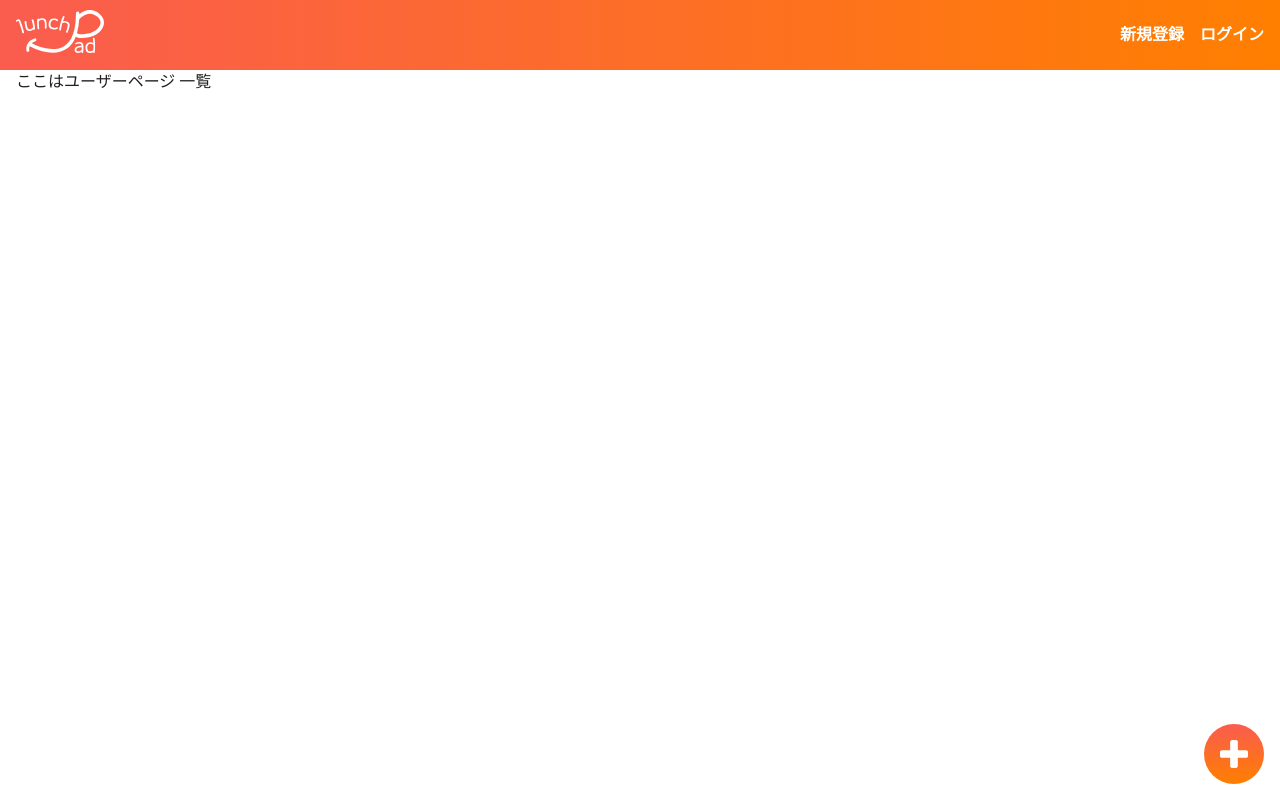
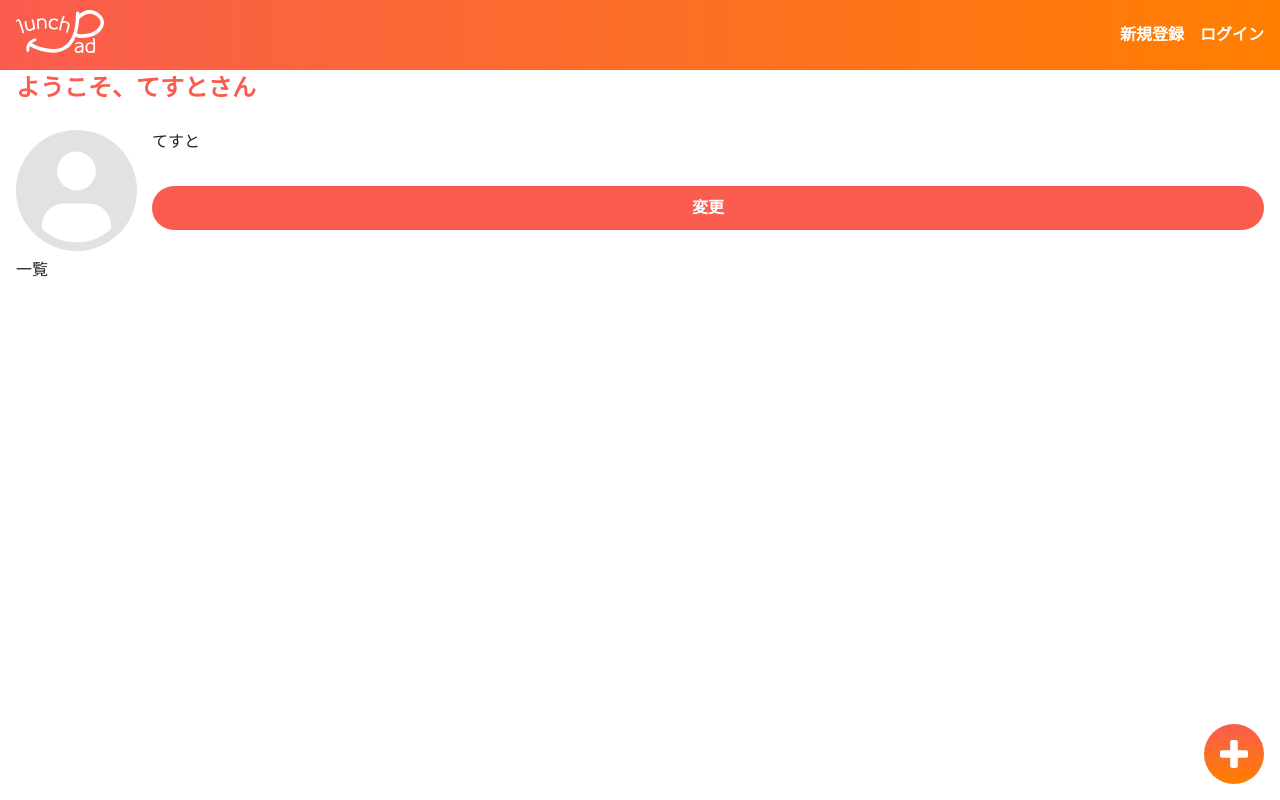
Before and after one commit to JOKOJOKO405/original-app, a Nuxt app: page /user/1 in a window 1280 px wide. Built offline with nearby package versions, Linux system fonts and the light colour scheme.

Commit message:
Add ユーザーコンポーネント差込

```diff
--- a/pages/user/_id.vue
+++ b/pages/user/_id.vue
@@ -1,6 +1,6 @@
 <template>
   <div class="inner">
-    ここはユーザーページ
+    <User name="てすと" />
     <ModalBase v-if="isEditing" @close-modal="closeModal">
       <EditProfile />
     </ModalBase>
@@ -13,12 +13,14 @@
 </template>
 
 <script>
+import User from '~/components/User'
 import ModalBase from '~/components/ModalBase'
 import EditProfile from '~/components/EditProfile'
 import CreatePost from '~/components/CreatePost'
 import AddButton from '~/components/AddButton'
 export default {
   components: {
+    User,
     ModalBase,
     EditProfile,
     AddButton,
@@ -35,7 +37,7 @@ export default {
       this.isCreate = false
     },
     editProfile(){
-      this.isCreate = true
+      this.isEditing = true
     },
     addCard(){
       this.isCreate = true
```
